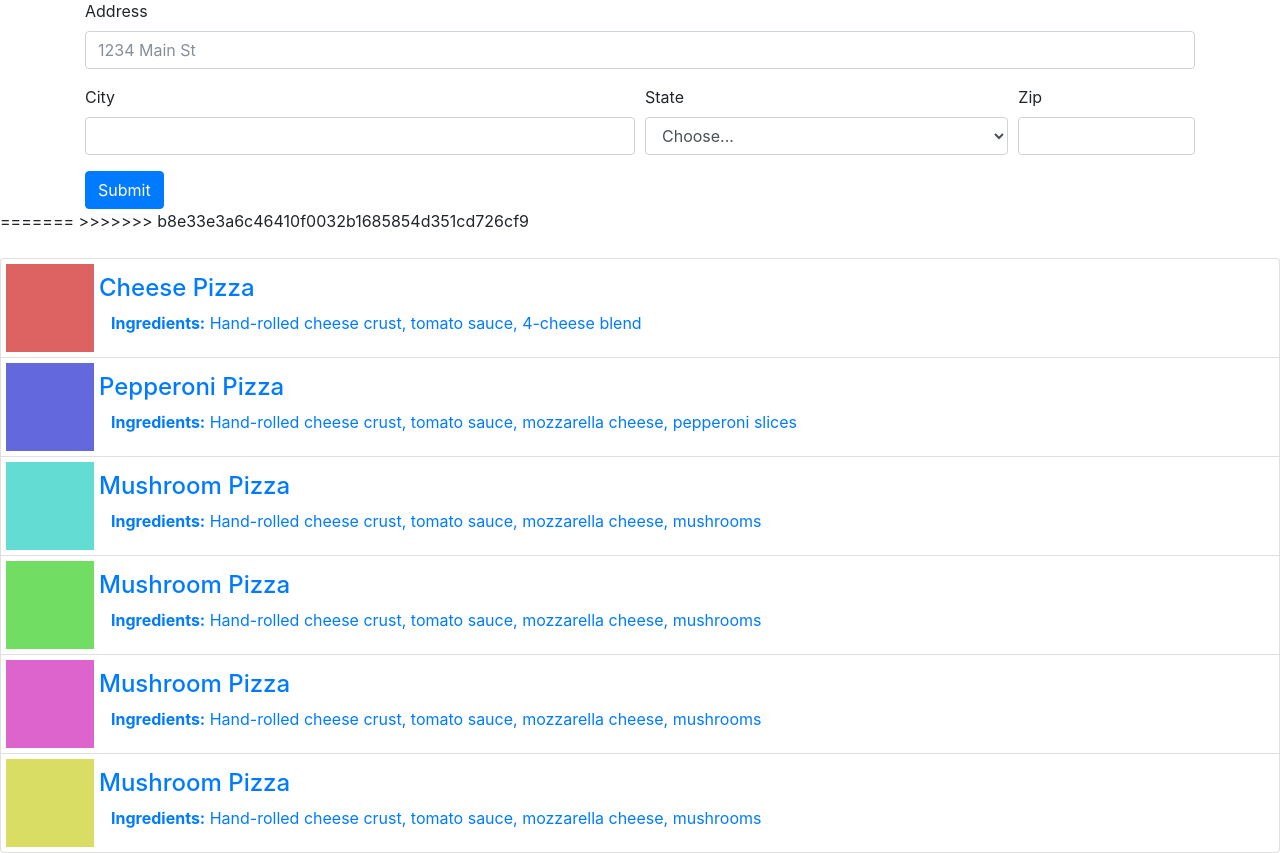
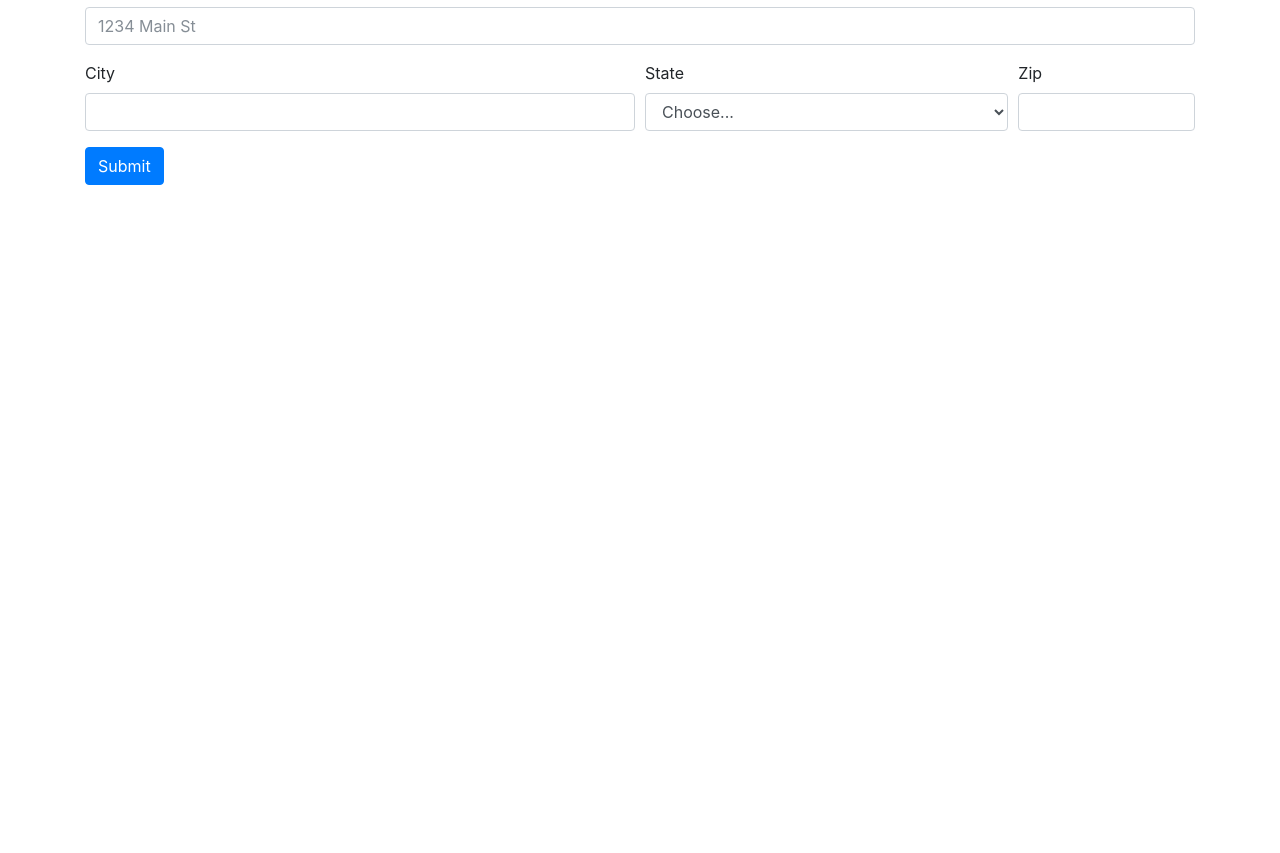
Before and after one commit to HamiltonJordan/GousieWeb4, a PHP site: page /pizza/pizza.html in a window 1280 px wide. Shown: the part 359-1212 px from the top of the page. After the commit the page ends 544 px from the top, so only its background shows below. Run offline with PHP 8.4, Linux system fonts and the light colour scheme; some libraries are stand-ins or nearby versions.

Commit message:
got rid of clutter

```diff
--- a/pizza/pizza.css
+++ b/pizza/pizza.css
@@ -2,7 +2,8 @@
 	margin-top: 25px;
 }
 .list-group-item{
-	height: 100px;
+	min-height: 100px;
+	max-height: 120px;
 	padding: 0px !important;
 }
 .list-group-item-heading{
--- a/pizza/pizza.html
+++ b/pizza/pizza.html
@@ -18,7 +18,7 @@
     <script src="https://code.jquery.com/jquery-3.2.1.slim.min.js" integrity="sha384-KJ3o2DKtIkvYIK3UENzmM7KCkRr/rE9/Qpg6aAZGJwFDMVNA/GpGFF93hXpG5KkN" crossorigin="anonymous"></script>
     <script src="https://cdnjs.cloudflare.com/ajax/libs/popper.js/1.12.3/umd/popper.min.js" integrity="sha384-vFJXuSJphROIrBnz7yo7oB41mKfc8JzQZiCq4NCceLEaO4IHwicKwpJf9c9IpFgh" crossorigin="anonymous"></script>
     <script src="https://maxcdn.bootstrapcdn.com/bootstrap/4.0.0-beta.2/js/bootstrap.min.js" integrity="sha384-alpBpkh1PFOepccYVYDB4do5UnbKysX5WZXm3XxPqe5iKTfUKjNkCk9SaVuEZflJ" crossorigin="anonymous"></script>
-	<script src="pizza_order.js"></script>
+	<script src="javascript/pizza_order.js"></script>
 
 	<div class="container">
 		<br>
@@ -58,7 +58,7 @@
 				Anim pariatur cliche reprehenderit, enim eiusmod high life accusamus terry richardson ad squid. Nihil anim keffiyeh helvetica, craft beer labore wes anderson cred nesciunt sapiente ea proident.
 			</div>
 		</div>
-<<<<<<< HEAD
+
 		<div class="row mt-4 text-center">
 			<div class="col-sm" id="cheese">
 				<h5>Cheese Pizza $9.00</h5>
@@ -100,53 +100,7 @@
 		<button type="submit" class="btn btn-primary">Submit</button>
 	  </form>
 	</div>
-=======
->>>>>>> b8e33e3a6c46410f0032b1685854d351cd726cf9
-
-
-		<div class="list-group topBuffer">
-			<a href="#" class="list-group-item">
-				<img class="media-object" src="images/blockA.png">
-				<h4 class="list-group-item-heading">Cheese Pizza</h4>
-				<p class="list-group-item-text"><b>Ingredients:</b> Hand-rolled cheese crust, tomato sauce, 4-cheese blend</p>
-			</a>
-			<a href="#" class="list-group-item">
-				<img class="media-object" src="images/blockB.png">
-				<h4 class="list-group-item-heading">Pepperoni Pizza</h4>
-				<p class="list-group-item-text"><b>Ingredients:</b> Hand-rolled cheese crust, tomato sauce, mozzarella cheese, pepperoni slices</p>
-			</a>
-			<a href="#" class="list-group-item">
-				<img class="media-object" src="images/blockC.png">
-				<h4 class="list-group-item-heading">Mushroom Pizza</h4>
-				<p class="list-group-item-text"><b>Ingredients:</b> Hand-rolled cheese crust, tomato sauce, mozzarella cheese, mushrooms</p>
-			</a>
-			<a href="#" class="list-group-item">
-				<img class="media-object" src="images/blockD.png">
-				<h4 class="list-group-item-heading">Mushroom Pizza</h4>
-				<p class="list-group-item-text"><b>Ingredients:</b> Hand-rolled cheese crust, tomato sauce, mozzarella cheese, mushrooms</p>
-			</a>
-			<a href="#" class="list-group-item">
-				<img class="media-object" src="images/blockE.png">
-				<h4 class="list-group-item-heading">Mushroom Pizza</h4>
-				<p class="list-group-item-text"><b>Ingredients:</b> Hand-rolled cheese crust, tomato sauce, mozzarella cheese, mushrooms</p>
-			</a>
-			<a href="#" class="list-group-item">
-				<img class="media-object" src="images/blockF.png">
-				<h4 class="list-group-item-heading">Mushroom Pizza</h4>
-				<p class="list-group-item-text"><b>Ingredients:</b> Hand-rolled cheese crust, tomato sauce, mozzarella cheese, mushrooms</p>
-			</a>
-
-		</div>
-	</div>
-<script>
-$(".list-group-item").mouseover(function(){
-	$(this).addClass("active");
-});
-$(".list-group-item").mouseout(function(){
-	$(this).removeClass("active");
-});
-
-
+<script src="javascript/pizza.js">
 </script>
 </body>
 </html>
--- a/pizza/pizza_order.js
+++ /dev/null
@@ -1,11 +0,0 @@
-$(document).ready(function() {
-    $("#cheese").click(function() {
-       alert("cheese");
-    });
-    $("#pepperoni").click(function() {
-       alert("cheese");
-    });
-    $("#meat").click(function() {
-       alert("cheese");
-    });
-});
```
Also changed, not shown: pizza/intro.html (+5 -8 lines), pizza/pizza.js (deleted, +0 -64 lines).
